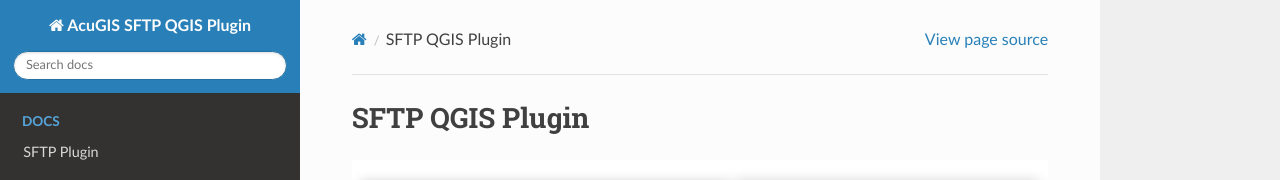
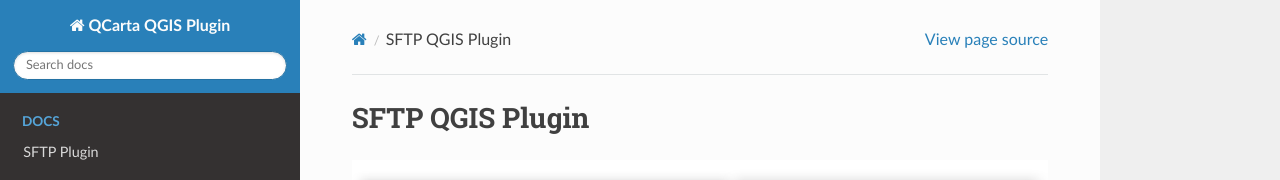
Before and after one commit to AcuGIS/qcarta-qgis-plugin, a Sphinx documentation site: the page built from docs/index.rst, in a window 1280 px wide. Shown: the top 180 px of the page. Built offline with Sphinx 7.4.7 and the Read the Docs theme 3.1.0, drawn with Linux system fonts in a browser that asks for light colours.

Commit message:
Update conf.py

```diff
--- a/docs/conf.py
+++ b/docs/conf.py
@@ -2,7 +2,7 @@
 
 # -- Project information
 
-project = 'AcuGIS SFTP QGIS Plugin'
+project = 'QCarta QGIS Plugin'
 copyright = '2025, Cited, Inc.'
 author = 'Cited Inc'
 
```
